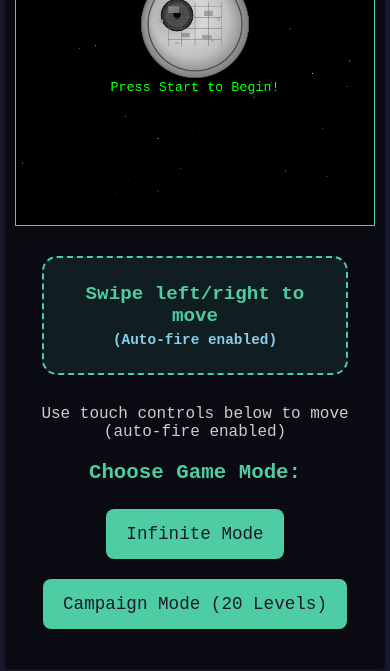
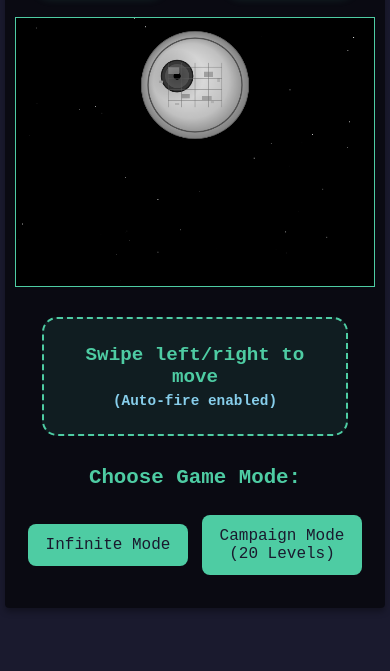
Before and after one commit to clashofflans/space-invaders, a plain HTML site: page index.html in a window 390 px wide. Shown: the part 173-844 px from the top of the page. Drawn offline with Linux system fonts and the light colour scheme.

Commit message:
MOBILE CHANGE

```diff
--- a/game.js
+++ b/game.js
@@ -39,6 +39,7 @@ let autoFireTimer = 0;
 let touchStartX = 0;
 let touchStartY = 0;
 let isTouching = false;
+let showStartMessage = false;
 
 // Audio for sound effects
 let blasterSound;
@@ -223,12 +224,16 @@ function selectInfiniteMode() {
     modeSelection.style.display = 'none';
     startButton.style.display = 'inline-block';
     levelDisplay.style.display = 'none';
+    showStartMessage = true;
+    drawStartMessage();
 }
 
 function selectCampaignMode() {
     gameMode = 'campaign';
     modeSelection.style.display = 'none';
     levelSelection.style.display = 'block';
+    showStartMessage = true;
+    drawStartMessage();
 }
 
 function showLevelSelection() {
@@ -239,6 +244,7 @@ function showLevelSelection() {
 function showModeSelection() {
     levelSelection.style.display = 'none';
     modeSelection.style.display = 'block';
+    showStartMessage = false;
 }
 
 function startLevel(level) {
@@ -250,6 +256,7 @@ function startLevel(level) {
     bullets = [];
     enemyBullets = [];
     player.x = canvas.width / 2 - 20;
+    showStartMessage = false; // Hide start message when game starts
 
     updateDifficulty();
     updateLevelDisplay();
@@ -1006,6 +1013,15 @@ function drawStars() {
     }
 }
 
+function drawStartMessage() {
+    if (!showStartMessage) return;
+
+    ctx.fillStyle = '#00ff00';
+    ctx.font = '30px Courier New';
+    ctx.textAlign = 'center';
+    ctx.fillText('Press Start Game to Play!', canvas.width / 2, canvas.height / 2);
+}
+
 function drawDeathStar() {
     // Death Star position and size (moved to top)
     const centerX = canvas.width / 2;
@@ -1334,6 +1350,7 @@ function startGame() {
     bullets = [];
     enemyBullets = [];
     player.x = canvas.width / 2 - 20;
+    showStartMessage = false; // Hide start message when game starts
 
     if (gameMode === 'campaign') {
         currentLevel = 1;
@@ -1449,7 +1466,4 @@ if (touchArea) {
 clear();
 drawStars();
 drawDeathStar();
-ctx.fillStyle = '#00ff00';
-ctx.font = '30px Courier New';
-ctx.textAlign = 'center';
-ctx.fillText('Press Start to Begin!', canvas.width / 2, canvas.height / 2);
+drawStartMessage();
--- a/index.html
+++ b/index.html
@@ -37,7 +37,7 @@
 
         <div class="controls">
             <p class="desktop-text">Use arrow keys to move, space to shoot</p>
-            <p class="mobile-text">Use touch controls below to move (auto-fire enabled)</p>
+
             <div id="modeSelection">
                 <h3>Choose Game Mode:</h3>
                 <button id="infiniteMode" class="modeButton">Infinite Mode</button>
--- a/style.css
+++ b/style.css
@@ -348,6 +348,28 @@ button:active {
     .mobile-text {
         display: block;
     }
+
+    /* Make mode buttons side by side on mobile */
+    #modeSelection {
+        display: flex;
+        flex-direction: row;
+        justify-content: center;
+        align-items: center;
+        gap: 10px;
+        flex-wrap: wrap;
+    }
+
+    #modeSelection h3 {
+        width: 100%;
+        margin-bottom: 15px;
+    }
+
+    .modeButton {
+        flex: 1;
+        min-width: 140px;
+        max-width: 180px;
+        margin: 5px;
+    }
 }
 
 @media (min-width: 769px) {
@@ -367,14 +389,24 @@ button:active {
 /* Mobile-specific button sizing */
 @media (max-width: 480px) {
     .modeButton, .levelButton {
-        padding: 15px 20px;
-        font-size: 1.1em;
-        min-width: 150px;
+        padding: 12px 15px;
+        font-size: 1em;
+        min-width: 120px;
+        max-width: 160px;
     }
 
     .level-grid {
         grid-template-columns: repeat(3, 1fr);
         gap: 8px;
+    }
+
+    /* Ensure mode buttons stay side by side on very small screens */
+    #modeSelection {
+        gap: 8px;
+    }
+
+    .modeButton {
+        margin: 3px;
     }
 
     .touch-area {
```
